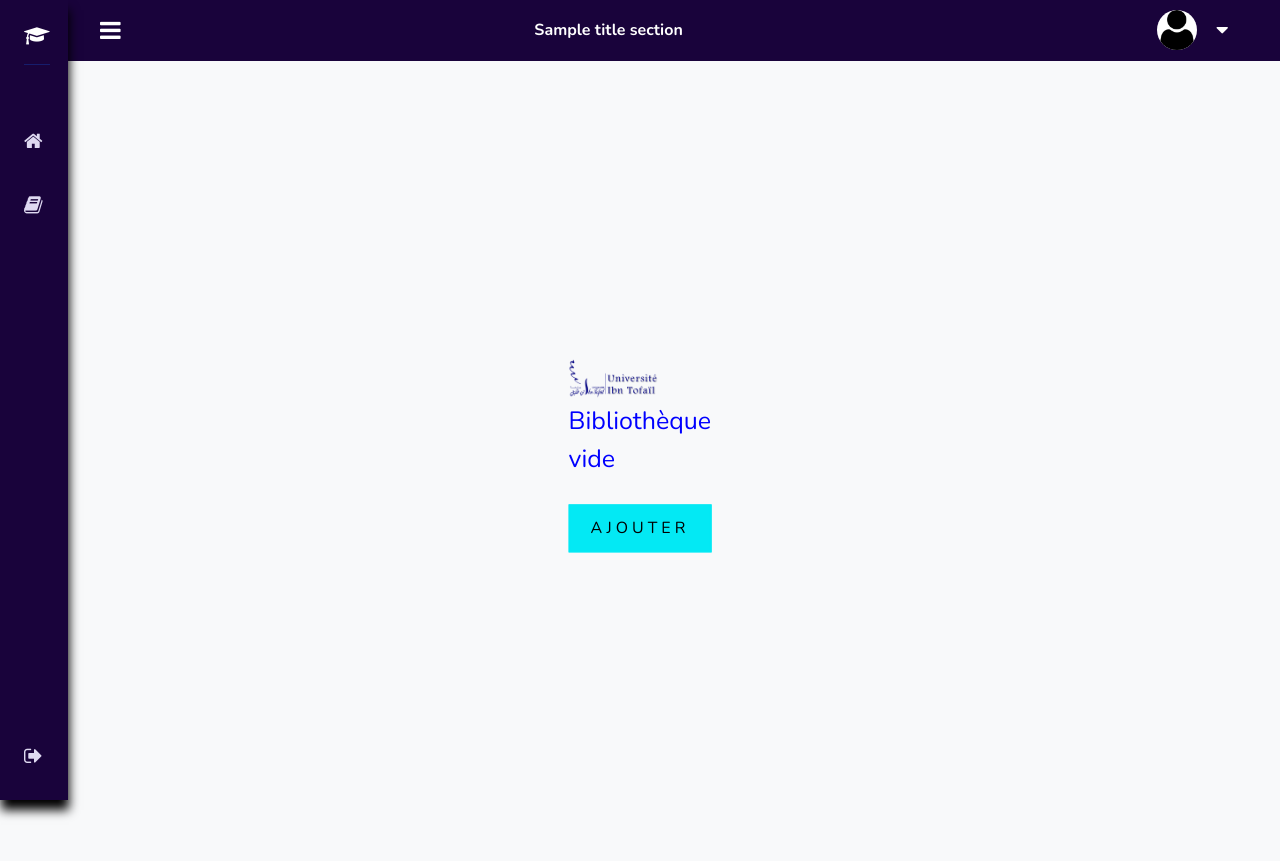
After one commit to ayoubHam2000/Lab-management, a Django app: template templates/Biblio/empty_bib.html in a window 1280 px wide. The commit adds this page. Run offline with Django 3.2, Linux system fonts and the light colour scheme; the template is opened without the code that fills it: most values are stand-ins (such as "Sample title", 1, 10 or a date in 2020); some libraries are stand-ins or nearby versions.

Commit message:
fix bugs

```diff
--- /dev/null
+++ b/static/styles/bib/empty_bib.css
@@ -0,0 +1,60 @@
+
+:root {
+    --background: #00000080;
+    --size: 35%;
+    --primiry_color: #03e9f4;
+    --btn_hover_color: #f59048;
+    --image_bacground: url('../../resources/images/landscape.jpg');
+    --border_bottom: 2px solid #9b9b9b;
+    --text_color: #fff;
+    --focus_input_color: #11998e;
+    --focus_input_color_2: #38ef7d;
+}
+
+.log_empty_bib {
+    margin: 0;
+    position: absolute;
+    top: 50%;
+    left: 50%;
+    transform: translate(-50%, -50%);
+}
+
+.log_empty_bib img{
+    width:100px;
+}
+
+
+.log_empty_bib p {
+    width: 28px;
+}
+
+
+/*
+
+    from register/main.css
+
+*/
+
+.primiry_btn {
+    position: relative;
+    display: inline-block;
+    padding: 10px 20px;
+    width: 100%;
+    font-size: 16px;
+    text-decoration: none;
+    text-transform: uppercase;
+    overflow: hidden;
+    transition: .5s;
+    margin: 10px 0px;
+    letter-spacing: 4px;
+    border: var(--primiry_color) solid 2px;
+    text-align: center;
+    background: var(--primiry_color);
+}
+
+.primiry_btn:hover {
+    background: var(--btn_hover_color);
+    border: var(--btn_hover_color) solid 2px;
+    color: rgb(255, 255, 255);
+    border-radius: 5px;
+}
--- a/static/styles/menu.css
+++ b/static/styles/menu.css
@@ -23,7 +23,8 @@ body {
     padding: 0 1rem;
     font-family: var(--body-font);
     font-size: var(--normal-font-size);
-    transition: .5s
+    transition: .5s ;
+
 }
 
 a {
--- a/static/styles/page_biblio.css
+++ b/static/styles/page_biblio.css
@@ -5,7 +5,7 @@
 	display: inline-block;
 	width: 65%;
 	box-shadow: inset 0 0 1em rgb(178, 178, 180),0 0 2em rgb(35, 35, 36);
-  margin: 40px 120px;
+  margin: 40px 80px;
 }
 #myBtn {
 	float: right;
--- /dev/null
+++ b/templates/Biblio/empty_bib.html
@@ -0,0 +1,24 @@
+{% extends "base.html" %}
+{% load static %}
+
+
+{% block title %}
+    bibliotheque
+{% endblock title %}
+
+{% block content %}
+<link rel="stylesheet" href="{% static  'styles/bib/empty_bib.css' %}">
+
+
+
+    <div class="log_empty_bib" >
+
+        <img  src="{% static 'resources/images/logo-scale.png' %}" />
+        <p> Bibliothèque vide </p>
+        <button class="primiry_btn" > Ajouter </button>
+
+    </div>
+
+
+
+{% endblock content %}
--- a/templates/base.html
+++ b/templates/base.html
@@ -24,90 +24,13 @@
 </head>
 
 
-<body id="body-pd">
+<body id="body-pd" style="background-color: #f8f9fa;" >
 
 
     {% include "General/menu.html" %}
     {% include "General/slide_bar.html" %}
 
 
-<<<<<<< HEAD
-            <div class="bell" >
-
-
-
-            </div>
-
-
-            <span class="nav_logo-name user_name">
-            {{ request.user.first_name }} {{ request.user.last_name }}
-            </span>
-
-            <div class="header_img">
-            {% if request.user.profile_image %}
-                <img src="{{ request.user.getImage }}" alt="">
-            {% else %}
-                <img src="/media/profile_images/default/default_profile_image.png" alt="">
-            {% endif %}
-
-            </div>
-
-            <a href="#" >
-
-                <i class="fa fa-caret-down nav_logo-icon" aria-hidden="true"></i>
-
-            </a>
-
-
-        </div>
-
-
-
-    </header>
-
-    <div class="l-navbar" id="nav-bar">
-        <nav class="nav">
-            <div>
-
-                <a href="#" class="nav_logo">
-                    <i class="fa fa-graduation-cap nav_logo-icon" aria-hidden="true"></i>
-                    <span class="nav_logo-name">Lab</span>
-                    <hr>
-                </a>
-
-
-                <div class="nav_list">
-
-                    <a href="#" class="nav_link active">
-                        <i class="fa fa-home nav_icon" aria-hidden="true"></i>
-
-                        <span class="nav_name">Dashboard</span>
-                    </a>
-
-                    <a href="#" class="nav_link active">
-                        <i class="fa fa-book nav_icon" aria-hidden="true"></i>
-
-                        <span class="nav_name">Dashboard</span>
-                    </a>
-
-                    <a href="#" class="nav_link">
-                        <i class="fa fa-address-book nav_icon" aria-hidden="true"></i>
-                        <span class="nav_name">Messages</span>
-                    </a>
-
-
-                </div>
-            </div>
-            <a href="#" class="nav_link">
-                <i class='fa fa-sign-out nav_icon'></i>
-                <span class="nav_name">SignOut</span>
-            </a>
-
-        </nav>
-    </div>
-=======
->>>>>>> 07dc03b2e02b528b3d667a170670bf5b3a04520b
-    <!--Container Main start-->
     <div class="height-100 bg-light">
         {% block content %}
 
```
Also changed, not shown: Biblio/views.py (+21 -15 lines), static/styles/style.css (+6 -5 lines), templates/General/menu.html (+0 -47 lines), templates/General/slide_bar.html (line endings or trailing spaces).
